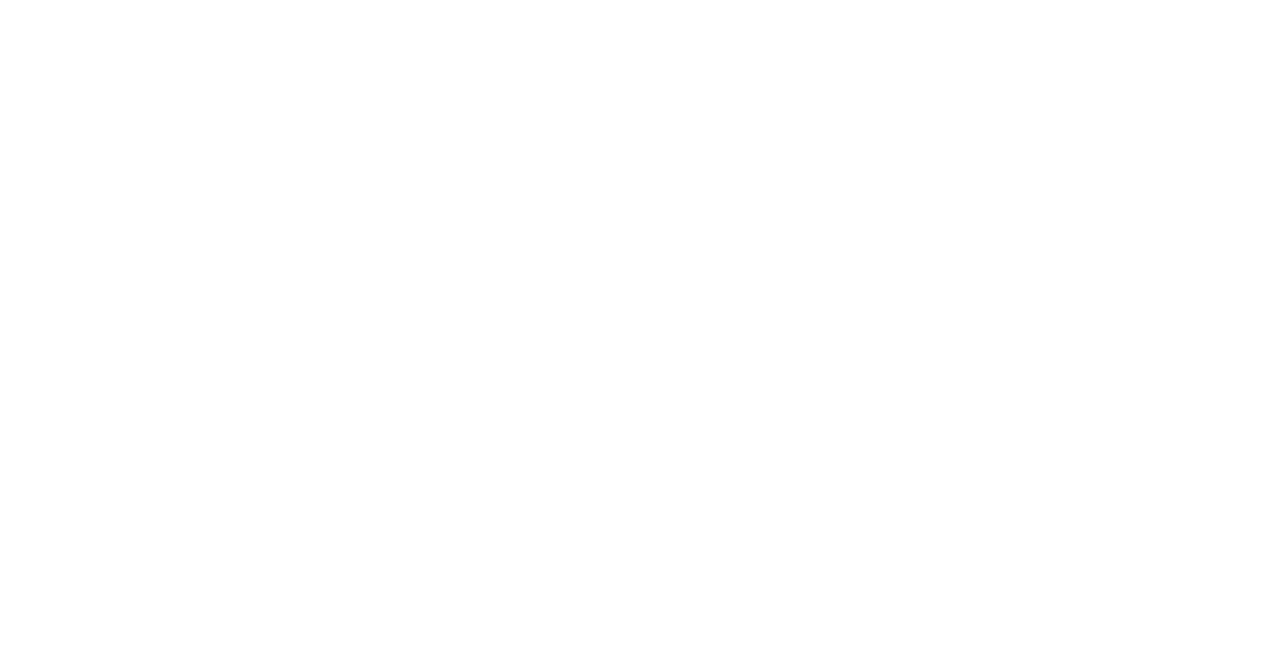
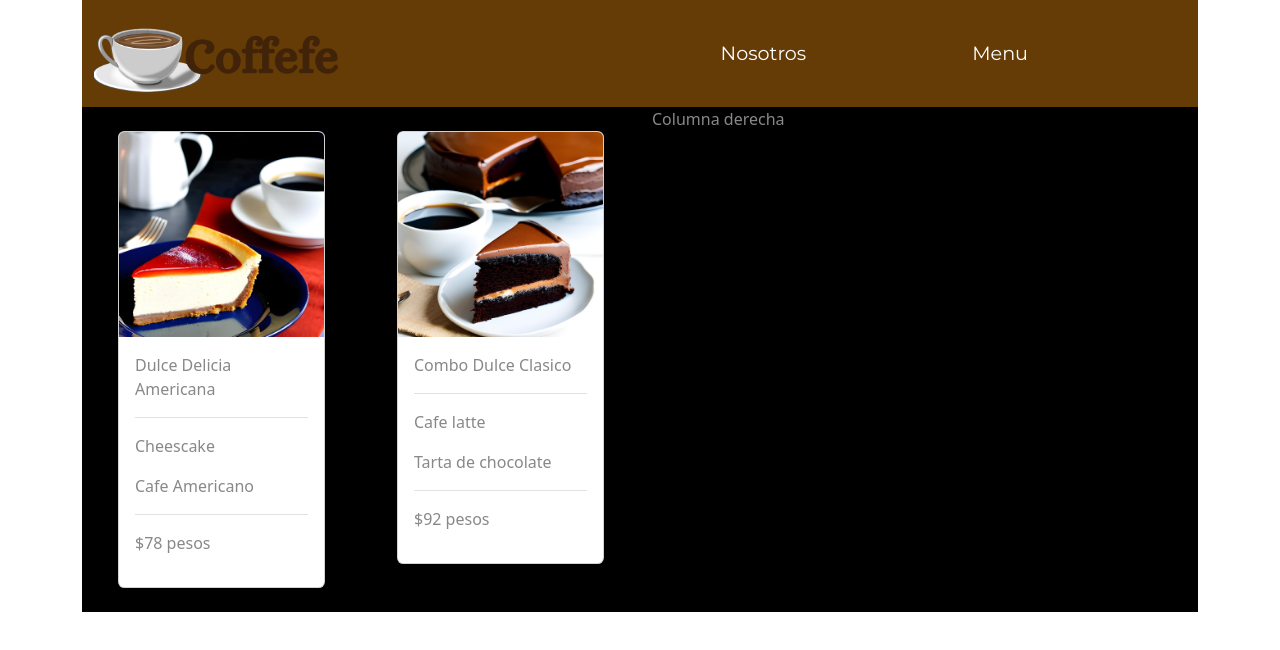
Before and after one commit to librex176/Coffefee, a plain HTML site: page index.html in a window 1280 px wide. Drawn offline with Linux system fonts and the light colour scheme.

Commit message:
Primeras cartas de postres

```diff
--- a/index.html
+++ b/index.html
@@ -4,9 +4,81 @@
     <meta charset="UTF-8">
     <meta name="viewport" content="width=device-width, initial-scale=1.0">
     <link rel="stylesheet" href="./bootstrap/bootstrap.min.css">
+    <link rel="stylesheet" href="./styles/navbar.css">
+    <link rel="stylesheet" href="./styles.css">
     <title>Document</title>
 </head>
+    <div class="container">
+        <div class="row">
+            <div class="col">
+                <nav class="navbar navbar-expand-lg navbar-light navbar-custom">
+                    <div class="container">
+                        <a class="navbar-brand" href="#">
+                            <img src="./assets/logo.png" class="logo" alt="Logo" >
+                        </a>
+                        <div class="ml-auto">
+                            <ul class="navbar-nav">
+                                <li class="nav-item">
+                                    <a class="nav-link links " href="#">Nosotros</a>
+                                </li>
+                                <li class="nav-item">
+                                    <a class="nav-link links " href="#">Menu</a>
+                                </li>
+                            </ul>
+                        </div>
+                    </div>
+                </nav>
 
+            </div>
+        </div>
+        <div class="main container bg-black">
+            <div class="row">
+
+
+
+                <div class="col-6">
+                    <div class="row">
+                        <div class="col-6">
+                            <div class="card m-4">
+                                <img src="./assets/p_queso.png" class="card-img-top " alt="Imagen">
+                                <div class="card-body">
+                                    <p class="card-text">
+                                        Dulce Delicia Americana
+                                    </p>
+                                    <hr>
+                                    <p>Cheescake</p>
+                                    <p>Cafe Americano</p>
+                                    <hr>
+                                    <p>$78 pesos</p>
+                                </div>
+                            </div>
+
+                        </div>
+                        <div class="col-6">
+                            <div class="card m-4">
+                                <img src="./assets/tarta_chocolate.png" class="card-img-top " alt="Imagen">
+                                <div class="card-body">
+                                    <p class="card-text">
+                                        Combo Dulce Clasico
+                                    </p>
+                                    <hr>
+                                    <p>Cafe latte </p>
+                                    <p>Tarta de chocolate</p>
+
+                                    <hr>
+                                    <p>$92 pesos</p>
+                                </div>
+                            </div>
+                        </div>
+                    </div>
+
+
+                </div>
+                <div class="col-6">Columna derecha</div>
+            </div>
+
+        </div>
+    </div>
     <script src="./bootstrap/js/bootstrap.bundle.min.js"></script>
 </body>
 </html>
--- a/styles.css
+++ b/styles.css
@@ -1,5 +1,9 @@
 .logo{
     max-height: 150px;
     max-width: 250px;
-    margin-left: 8rem;
 }
+
+.imagen-carta{
+    width: 100px;
+    height: 100px;
+}
--- a/styles/navbar.css
+++ b/styles/navbar.css
@@ -1,4 +1,10 @@
 .navbar-custom{
-    background-color: #BB8537;
+    background-color: #663c06;
 
 }
+.links  {
+    color: #ffffff; /* Cambia este color al que prefieras */
+    text-decoration: none; /* Elimina el subrayado */
+    margin-right: 150px;
+    font-size: larger;
+}
```
Also changed, not shown: assets/p_queso.png (added), assets/tarta_chocolate.png (added).
